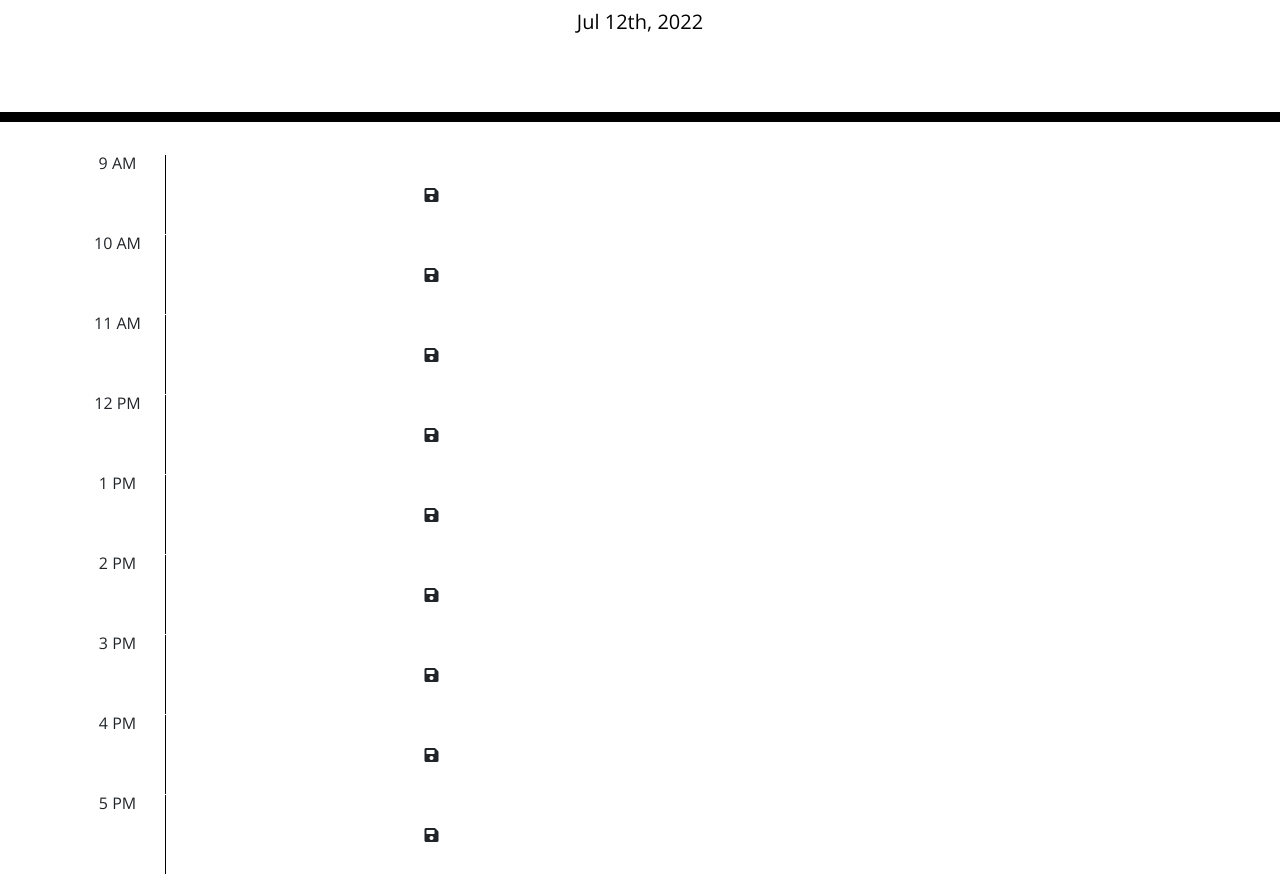
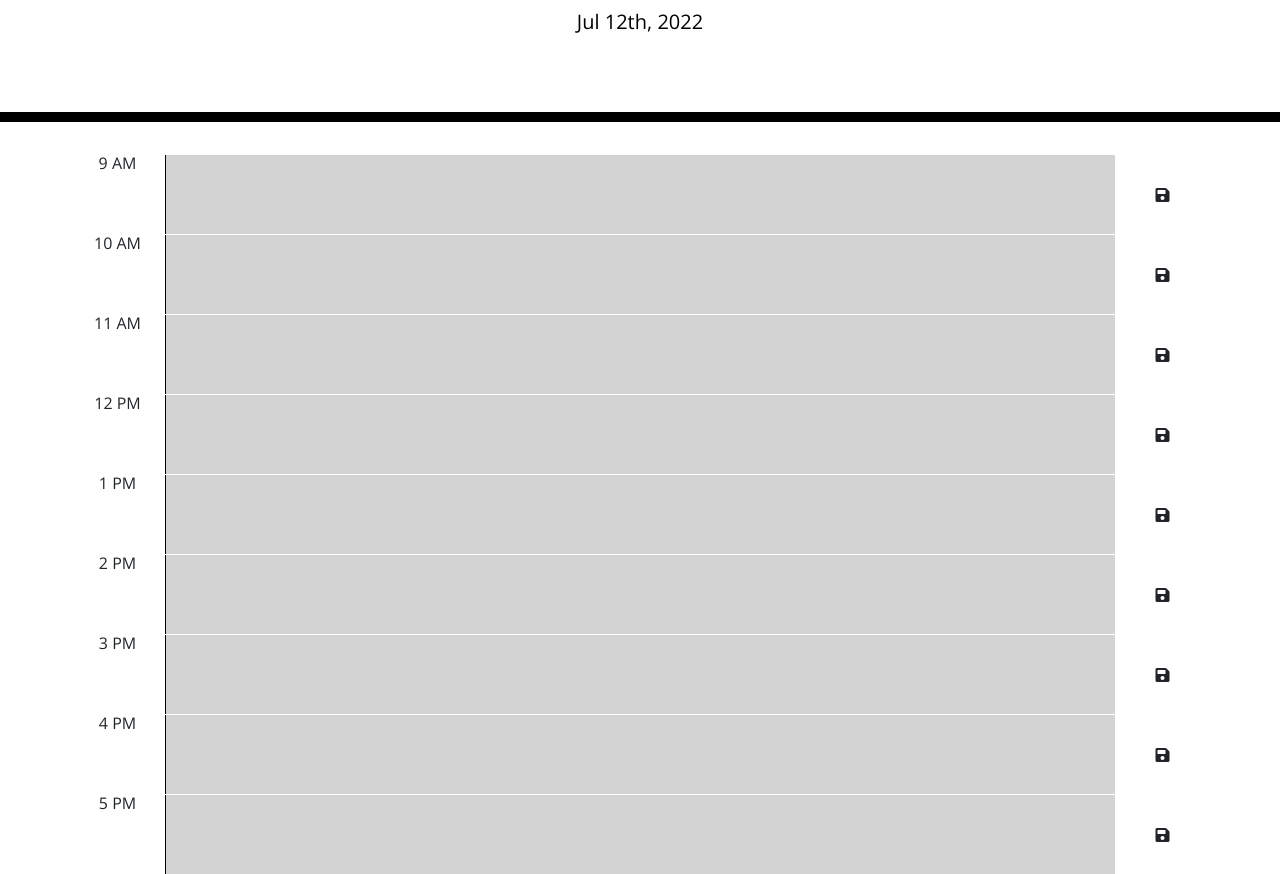
Before and after one commit to hollygparker/hw5-WorkDayScheduler, a plain HTML site: page index.html in a window 1280 px wide. Shown: the part 182-1056 px from the top of the page. Drawn offline with nearby package versions, Linux system fonts and the light colour scheme.

Commit message:
changing colors on calendar

```diff
--- a/index.html
+++ b/index.html
@@ -32,47 +32,47 @@
       <!-- Timeblocks go here -->
       <div class="row time-block">
         <div class="col-md-1">9 AM</div>
-        <textarea id="9"></textarea>
+        <textarea class="col-md-10" id="9"></textarea>
         <button data-value="9" class="btn saveBTN col-md-1"><i class="fas fa-save"></i></button>
       </div>
       <div class="row time-block">
         <div class="col-md-1">10 AM</div>
-        <textarea id="10"></textarea>
+        <textarea class="col-md-10" id="10"></textarea>
         <button data-value="10" class="btn saveBTN col-md-1"><i class="fas fa-save"></i></button>
       </div>
       <div class="row time-block">
         <div class="col-md-1">11 AM</div>
-        <textarea id="11"></textarea>
+        <textarea class="col-md-10" id="11"></textarea>
         <button data-value="11" class="btn saveBTN col-md-1"><i class="fas fa-save"></i></button>
       </div>
       <div class="row time-block">
         <div class="col-md-1">12 PM</div>
-        <textarea id="12"></textarea>
+        <textarea class="col-md-10" id="12"></textarea>
         <button data-value="12" class="btn saveBTN col-md-1"><i class="fas fa-save"></i></button>
       </div>
       <div class="row time-block">
         <div class="col-md-1">1 PM</div>
-        <textarea id="1"></textarea>
+        <textarea class="col-md-10" id="1"></textarea>
         <button data-value="1" class="btn saveBTN col-md-1"><i class="fas fa-save"></i></button>
       </div>
       <div class="row time-block">
         <div class="col-md-1">2 PM</div>
-        <textarea id="2"></textarea>
+        <textarea class="col-md-10" id="2"></textarea>
         <button data-value="2" class="btn saveBTN col-md-1"><i class="fas fa-save"></i></button>
       </div>
       <div class="row time-block">
         <div class="col-md-1">3 PM</div>
-        <textarea id="3"></textarea>
+        <textarea class="col-md-10" id="3"></textarea>
         <button data-value="3" class="btn saveBTN col-md-1"><i class="fas fa-save"></i></button>
       </div>
       <div class="row time-block">
         <div class="col-md-1">4 PM</div>
-        <textarea id="4"></textarea>
+        <textarea class="col-md-10" id="4" ></textarea>
         <button data-value="4" class="btn saveBTN col-md-1"><i class="fas fa-save"></i></button>
       </div>
       <div class="row time-block">
         <div class="col-md-1">5 PM</div>
-        <textarea id="5"></textarea>
+        <textarea class="col-md-10" id="5"></textarea>
         <button data-value="5" class="btn saveBTN col-md-1"><i class="fas fa-save"></i></button>
       </div>
     </div>
--- a/script.js
+++ b/script.js
@@ -44,7 +44,22 @@ $(document).ready(function () {
          }
      }
 
+     let momentTime = [9, 10, 11, 12, 13, 14, 15, 16, 17]
 
+     function color () {
+        var hour = moment().hour();
+        for (let i = 0; i < timeArray.length; i++) {
+            if (momentTime[i] === hour) {
+                $(timeArray[i]).addClass("present")
+            } else if (momentTime[i] >= hour) {
+                $(timeArray[i]).addClass("future")
+            } else {
+                $(timeArray[i]).addClass("past")
+            }
+        }
+     }
+
+color()
 
 
 
--- a/style.css
+++ b/style.css
@@ -44,17 +44,17 @@ textarea {
 
 .past {
   background-color: #d3d3d3;
-  color: white;
+  color: black;
 }
 
 .present {
   background-color: #ff6961;
-  color: white;
+  color: black;
 }
 
 .future {
   background-color: #77dd77;
-  color: white;
+  color: black;
 }
 
 .saveBtn {
```
